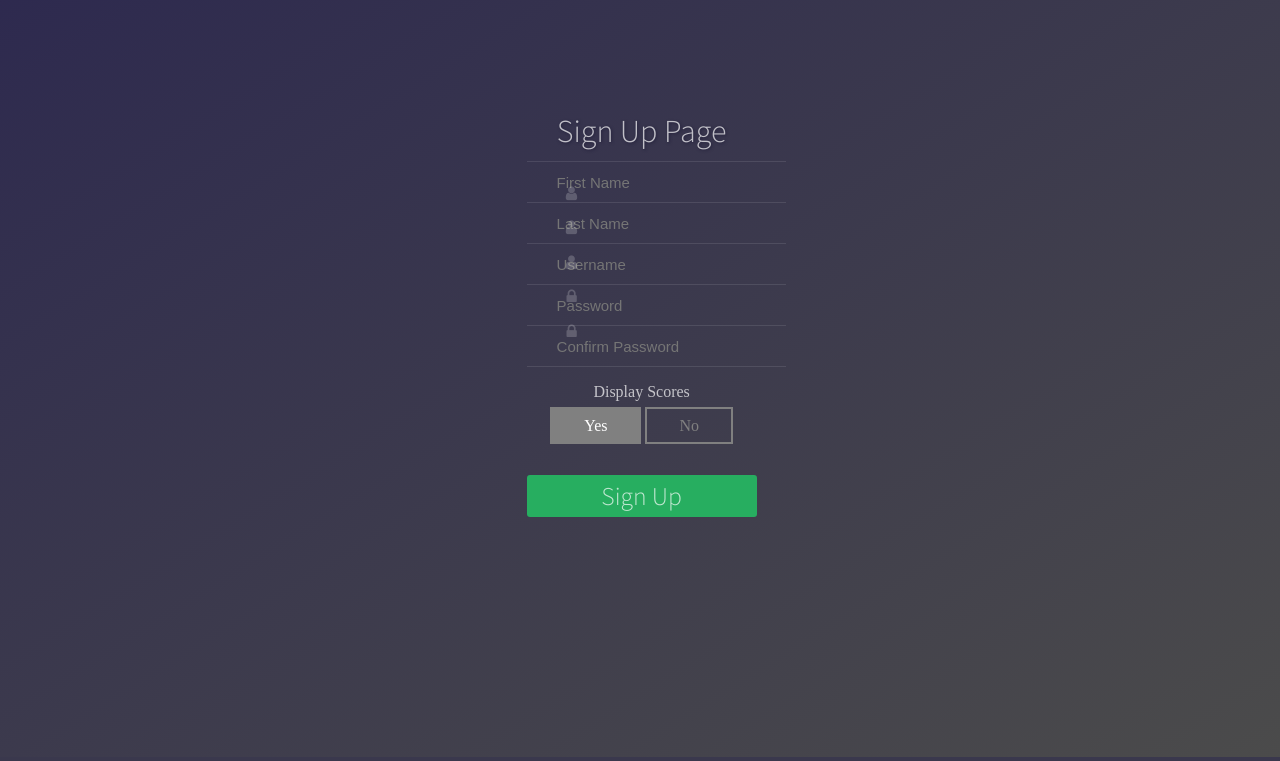
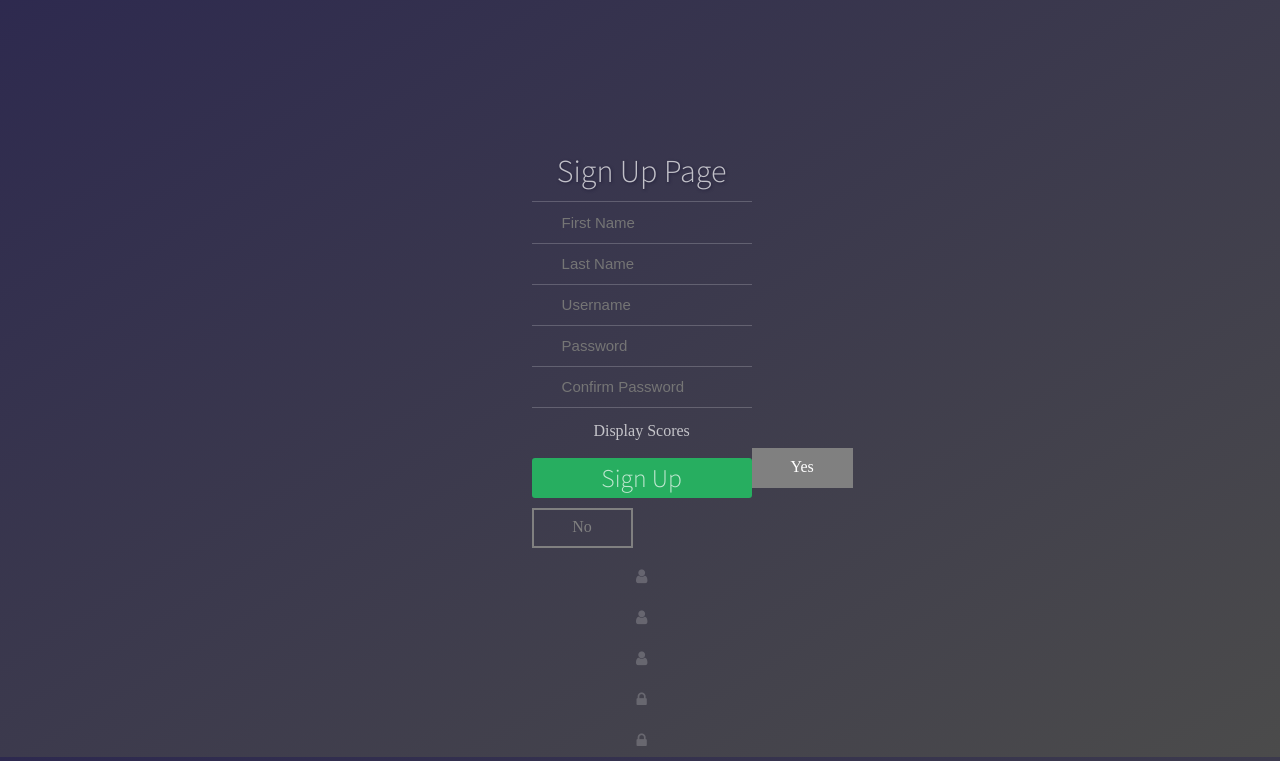
Before and after one commit to Josh-Cox/World-Flags-Quiz, a PHP site: page /php/register.php in a window 1280 px wide. Shown: the part 43-804 px from the top of the page. Run offline with PHP 8.4, Linux system fonts and the light colour scheme; some libraries are stand-ins or nearby versions.

Commit message:
more grid shit

```diff
--- a/src/css/register.css
+++ b/src/css/register.css
@@ -10,10 +10,11 @@ body {
 }
 
 .main {
+    position: relative;
     padding-top: 1px;
-    width: 230px;
-    height: 250px;
-    margin-top: 100px;
+    width: clamp(200px, 50%, 220px);
+    min-height: 300px;
+    margin-top: 150px;
     margin-right: auto;
     margin-left: auto;
     text-align: center;
@@ -21,22 +22,26 @@ body {
 }
 
 .main h1 {
+    margin: 0;
+    width: 100%;
+    padding-bottom: 10px;
     color: rgb(255, 255, 255, 0.7);
     font-family: 'Source Sans Pro', sans-serif;
     font-weight: 300;
-    margin-top: 10px;
-    margin-bottom: 10px;
     text-shadow: 1px 1px 3px #23203b;
+    border-bottom: 1px solid rgb(255, 255, 255, 0.2);
 }
 
 button {
-    margin-top: 40px;
+    margin: 0;
+    margin-top: 10px;
+    width: 100%;
+    height: 100%;
     background: #27AE60;
     border: none;
     font-size: 1.6em;
     font-weight: 300;
-    padding: 5px 0;
-    width: 100%;
+    padding: 0;
     border-radius: 3px;
     color: lighten(#27AE60, 40%);
     border-bottom: 4px solid darken(#27AE60, 10%);
@@ -51,56 +56,68 @@ button:hover {
     transform: translateY(-3px);
 }
 
+form {
+    margin: 0;
+    display: grid;
+    justify-content: start;
+    row-gap: 20px;
+    grid-template-columns: 220px 220px;
+    grid-template-rows: 21px 21px 21px 21px 21px 21px 40px 40px 21px 21px 21px 21px 21px;
+}
+
 input {
-    padding-top: 10px;
-    padding-bottom: 10px;
-    padding-left: 30px;
-    padding-right: 30px;
-    margin-right: auto;
-    margin-left: auto;
+    margin: 0;
+    height: 100%;
     font-size: 15px;
     color: rgb(255, 255, 255, 0.5);
-    height: 20px;
     background-color: rgb(255, 255, 255, 0);
     outline: none;
-    border-left: none;
-    border-right: none;
-    border-top: 1px solid rgb(255, 255, 255, 0.1);
-    border-bottom: none;
+    border: none;
+    padding-bottom: 10px;
+    padding-top: 10px;
+    padding-left: 30px;
+
+    border-bottom: 1px solid rgb(255, 255, 255, 0.2);
 }
 
-input[name=cPwd] {
-    border-bottom: 1px solid rgb(255, 255, 255, 0.1);
+input, i, p, button {
+    grid-column-start: 1;
+    grid-column-end: 2;
+}
+
+input[value=no] {
+    grid-row-start: 8;
+    grid-row-end: 8;
+}
+
+p {
+    margin: 0;
+    margin-top: 15px;
 }
 
 .main i {
-    position: absolute;
+    position: relative;
     color: rgb(255, 255, 255, 0.2);
 }
 
-#fName-icon {
-    top: 28.5%;
-    left: 44.2%;
+#user-icon {
+
 }
 
-#lName-icon {
-    top: 32.8%;
-    left: 44.2%;
+#pwd-icon {
+
 }
 
 #userName-icon {
-    top: 37.1%;
-    left: 44.2%;
+
 }
 
 #pwd-icon {
-    top: 41.4%;
-    left: 44.25%;
+
 }
 
 #cPwd-icon {
-    top: 45.8%;
-    left: 44.25%;
+
 }
 
 
@@ -135,6 +152,7 @@ background: rgb(255, 255, 255, 0);
 }
 
 label {
+width: 15%;
 background: rgb(255, 255, 255, 0);
 font-size: 1em;
 text-align: center;
--- a/src/php/register.php
+++ b/src/php/register.php
@@ -16,21 +16,21 @@
             </div>
                 <form action="index.php" method="post">
                     <input type="text" name="fName" placeholder="First Name">
-                    <i class="fa fa-user" id="fName-icon"></i>
                     <input type="text" name="lName" placeholder="Last Name">
-                    <i class="fa fa-user" id="lName-icon"></i>
                     <input type="text" name="uName" placeholder="Username">
-                    <i class="fa fa-user" id="userName-icon"></i>
                     <input type="password" name="pwd" placeholder="Password">
-                    <i class="fa fa-lock" id="pwd-icon"></i>
                     <input type="password" name="cPwd" placeholder="Confirm Password">
-                    <i class="fa fa-lock" id="cPwd-icon"></i>
                     <p>Display Scores</p>
+                    <button type="submit" name="submit" id="signup">Sign Up</button>
                     <input type="radio" id="radioYes" name="display" value="yes" checked>
                     <label for="radioYes" chec>Yes</label>
                     <input type="radio" id="radioNo" name="display" value="no">
                     <label for="radioNo" chec>No</label>
-                    <button type="submit" name="submit" id="signup">Sign Up</button>
+                    <i class="fa fa-user" id="fName-icon"></i>
+                    <i class="fa fa-user" id="lName-icon"></i>
+                    <i class="fa fa-user" id="userName-icon"></i>
+                    <i class="fa fa-lock" id="pwd-icon"></i>
+                    <i class="fa fa-lock" id="cPwd-icon"></i>
                 </form>
 
             <?php
```
Also changed, not shown: src/css/index.css (+24 -8 lines).
